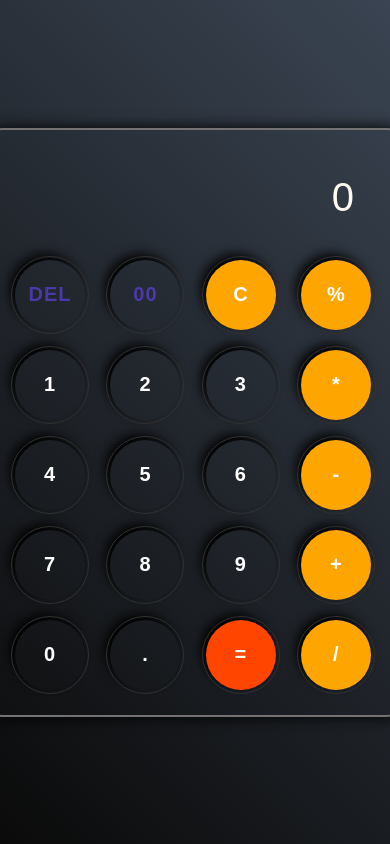
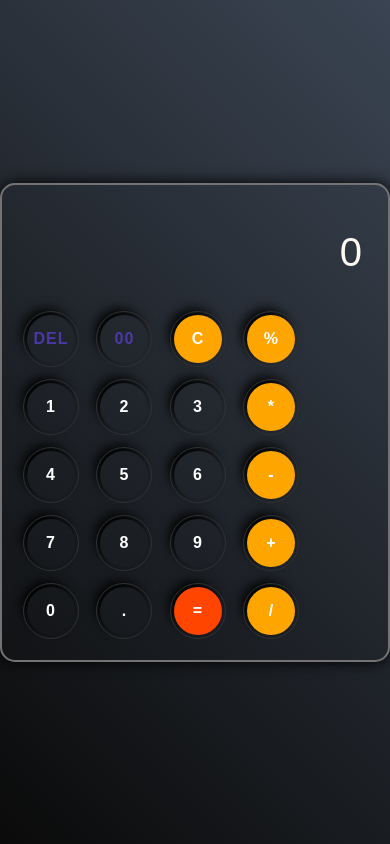
Before and after one commit to Swayam-creator/calculator, a plain HTML site: page index.html in a window 390 px wide. Drawn offline with Linux system fonts and the light colour scheme.

Commit message:
Update style.css

```diff
--- a/style.css
+++ b/style.css
@@ -78,3 +78,18 @@ color: green;
 #eqbtn:hover{
     color:burlywood;
 }
+@media (max-width: 600px) {
+    .display input {
+        width: 100%;
+    }
+
+    .calculator {
+        width: 100%;
+    }
+
+    button {
+        width: 48px;
+        height: 48px;
+        font-size: 16px;
+    }
+}
```
